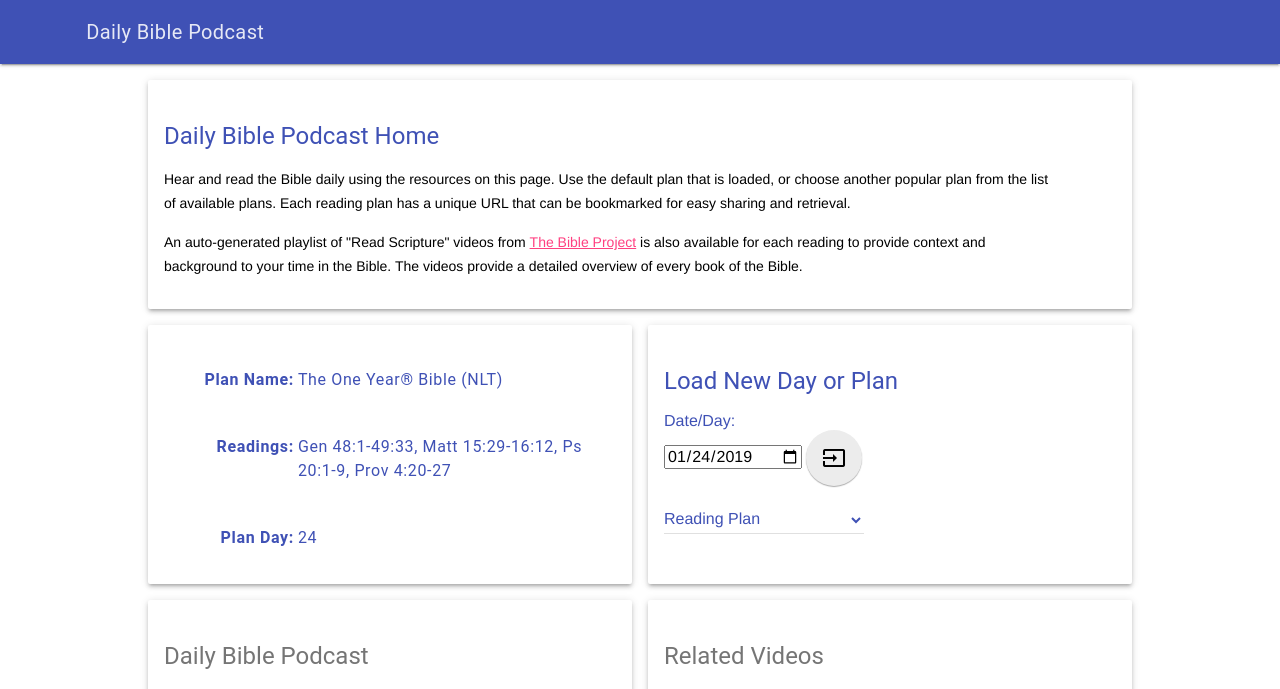
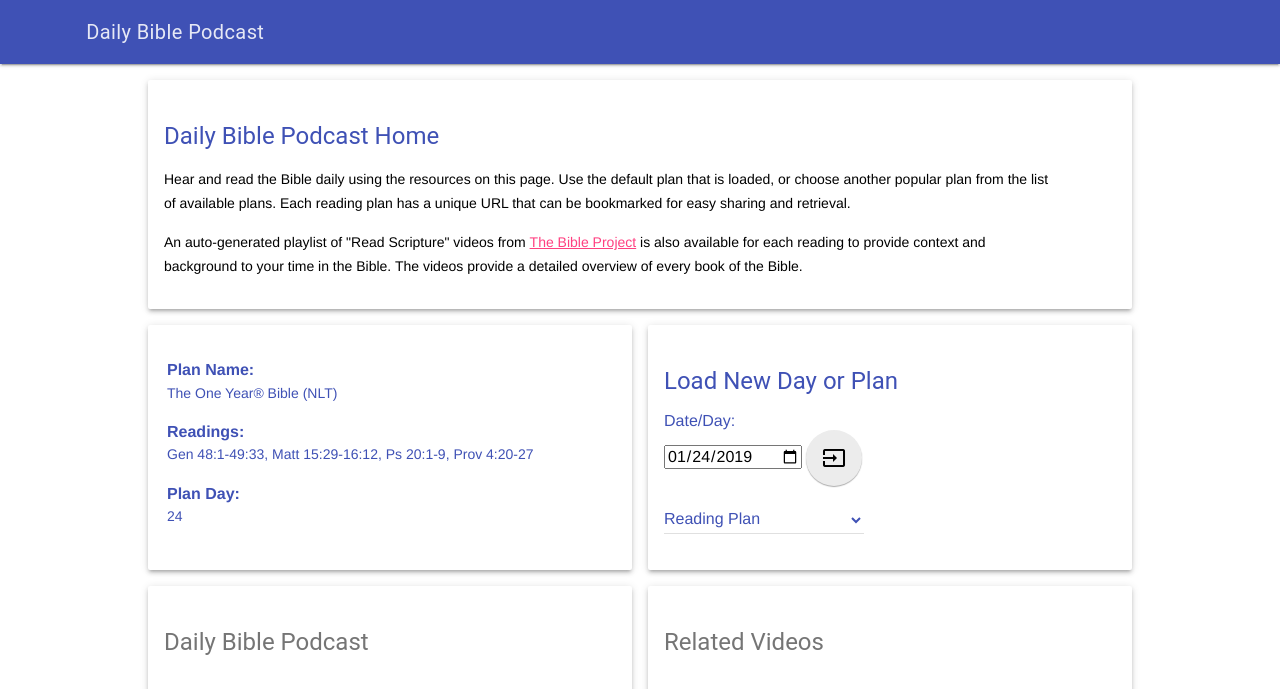
Before and after one commit to redeemerth/daily-bible-reading-plan, a Jekyll site: the page built from testing.html, in a window 1280 px wide. Shown: the top 689 px of the page. Built offline with Jekyll 4.4.1, drawn with Linux system fonts in a browser that asks for light colours; grey boxes are pictures that could not be loaded.

Commit message:
Reformat display of metadata

```diff
--- a/_sass/_layout.scss
+++ b/_sass/_layout.scss
@@ -65,10 +65,6 @@
   line-height: 1.7;
 }
 
-.td_rt {
-  text-align: right;
-}
-
 td {
   vertical-align: top;
 }
@@ -76,3 +72,8 @@
 input[type="date"] {
   font-family: inherit;
 }
+
+td.lead {
+  font-size:16px;
+  padding-top:5%;
+}
--- a/testing.html
+++ b/testing.html
@@ -21,31 +21,31 @@
       </div>
       <div class="mdl-cell mdl-cell--6-col mdl-cell--8-col-tablet mdl-cell--4-col-phone center">
         <div class="mdl-card mdl-shadow--3dp mdl-color-text--black">
-          <div class="mdl-card__supporting-text mdl-color-text--black">
+          <div class="mdl-card__supporting-text mdl-color-text--primary">
             <table>
               <tr>
-                <td style="width:30%">
-                  <h6 class="mdl-color-text--primary td_rt"><strong>Plan Name:</strong></h6>
-                </td>
-                <td>
-                  <h6 class="mdl-color-text--primary" id="plan_description"></h6>
+                <td class="lead">
+                  <strong>Plan Name:</strong>
                 </td>
               </tr>
               <tr>
-                <td>
-                    <h6 class="mdl-color-text--primary td_rt"><strong>Readings:</strong></h6>
-                </td>
-                <td>
-                  <h6 class="mdl-color-text--primary" id="readings"></h6>
+                <td id="plan_description"></td>
+              </tr>
+              <tr>
+                <td class="lead">
+                    <strong>Readings:</strong>
                 </td>
               </tr>
               <tr>
-                <td>
-                  <h6 class="mdl-color-text--primary td_rt"><strong>Plan Day:</strong></h6>
+                <td id="readings"></td>
+              </tr>
+              <tr>
+                <td class="lead">
+                  <strong>Plan Day:</strong>
                 </td>
-                <td>
-                  <h6 class="mdl-color-text--primary" id="day_selected"></h6>
-                </td>
+              </tr>
+              <tr>
+                <td id="day_selected"></td>
               </tr>
             </table>
           </div>
```
